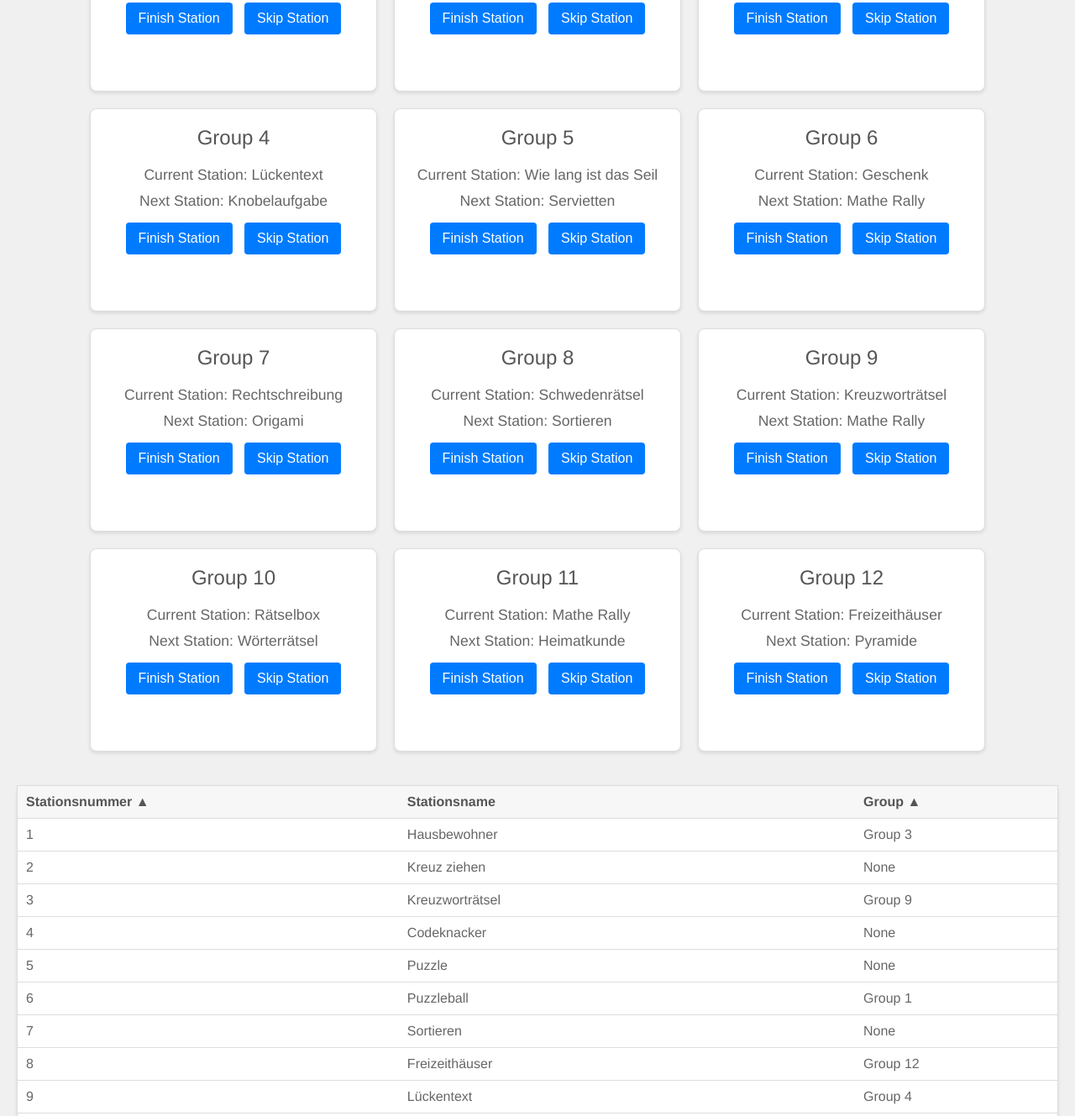
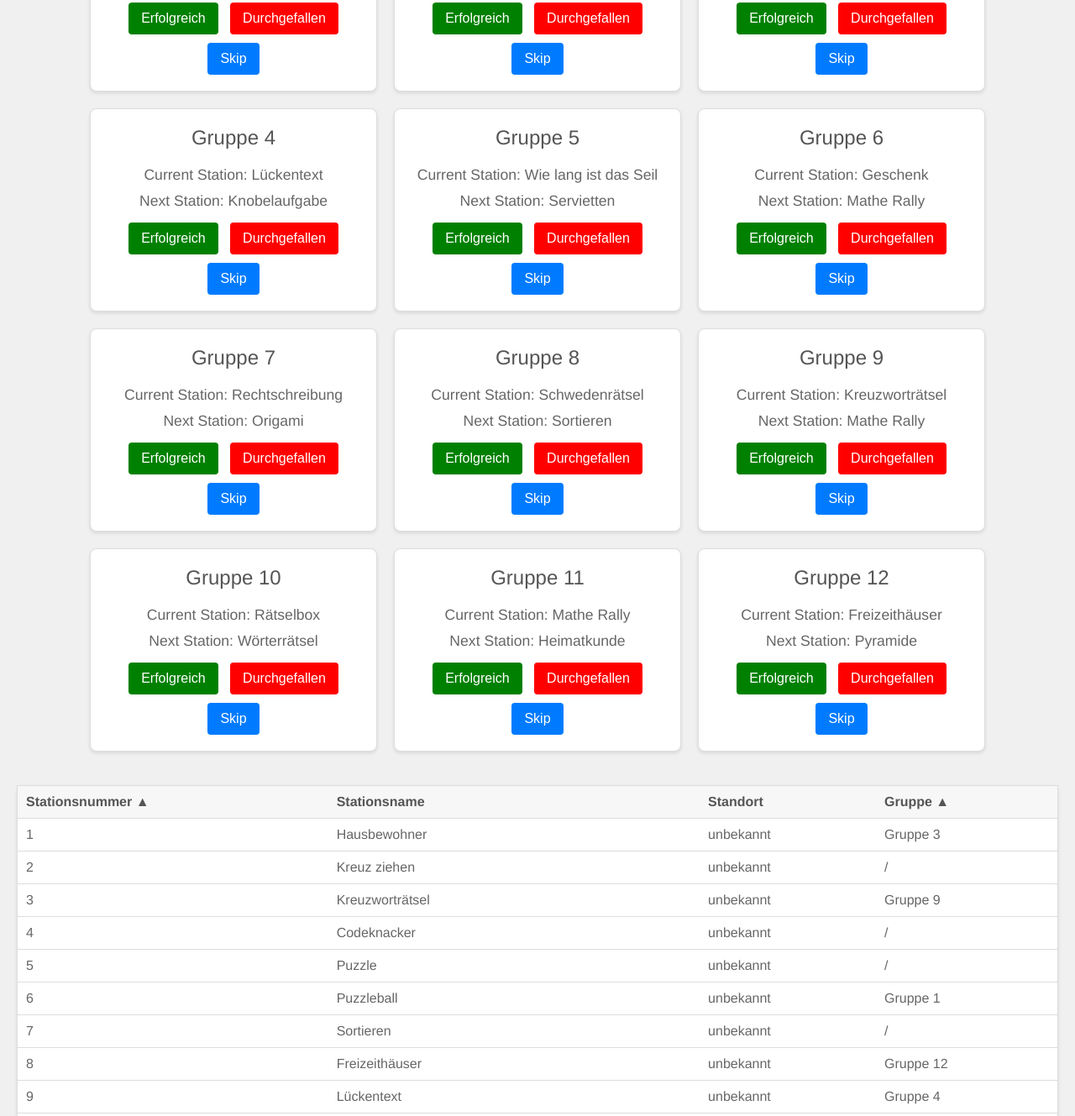
Before and after one commit to MathisTRD/Stempeljagd-FF25, a plain HTML site: page main.html in a window 1280 px wide. Shown: the part 251-1580 px from the top of the page at 84% size. Drawn offline with Linux system fonts and the light colour scheme.

Commit message:
New Modes

```diff
--- a/StempeljagdAufgabensammlung.json
+++ b/StempeljagdAufgabensammlung.json
@@ -4,6 +4,7 @@
         "Stationsname": "Hausbewohner",
         "Stationsbeschreibung": "Einsteinrätsel",
         "Stationslösung": "siehe Blatt",
+        "Stationsstandort": "unbekannt",
         "Autor": "Marijke"
     },
     {
@@ -11,6 +12,7 @@
         "Stationsname": "Kreuz ziehen",
         "Stationsbeschreibung": "Kreuz suchen",
         "Stationslösung": "Kreuz bringen",
+        "Stationsstandort": "unbekannt",
         "Autor": "Dominik"
     },
     {
@@ -18,6 +20,7 @@
         "Stationsname": "Kreuzworträtsel",
         "Stationsbeschreibung": "Kreuzworträtsel",
         "Stationslösung": "Messdiener",
+        "Stationsstandort": "unbekannt",
         "Autor": "Freya"
     },
     {
@@ -25,6 +28,7 @@
         "Stationsname": "Codeknacker",
         "Stationsbeschreibung": "Code knacken",
         "Stationslösung": "6 13 15 11 33",
+        "Stationsstandort": "unbekannt",
         "Autor": "Mathis"
     },
     {
@@ -32,6 +36,7 @@
         "Stationsname": "Puzzle",
         "Stationsbeschreibung": "Puzzle",
         "Stationslösung": "Bild vom Puzzle",
+        "Stationsstandort": "unbekannt",
         "Autor": "Jacqueline"
     },
     {
@@ -39,6 +44,7 @@
         "Stationsname": "Puzzleball",
         "Stationsbeschreibung": "Puzzleball",
         "Stationslösung": "Bild vom Puzzleball",
+        "Stationsstandort": "unbekannt",
         "Autor": "Jacqueline"
     },
     {
@@ -46,6 +52,7 @@
         "Stationsname": "Sortieren",
         "Stationsbeschreibung": "Leiter",
         "Stationslösung": "siehe Bild",
+        "Stationsstandort": "unbekannt",
         "Autor": "Andre"
     },
     {
@@ -53,6 +60,7 @@
         "Stationsname": "Freizeithäuser",
         "Stationsbeschreibung": "Häuser sortieren",
         "Stationslösung": "siehe Bild",
+        "Stationsstandort": "unbekannt",
         "Autor": "Jenny"
     },
     {
@@ -60,6 +68,7 @@
         "Stationsname": "Lückentext",
         "Stationsbeschreibung": "Lückentext einfach",
         "Stationslösung": "siehe Lückentext",
+        "Stationsstandort": "unbekannt",
         "Autor": "Pascal"
     },
     {
@@ -67,6 +76,7 @@
         "Stationsname": "Tippspiel",
         "Stationsbeschreibung": "EM Tippspiel",
         "Stationslösung": "siehe Bild",
+        "Stationsstandort": "unbekannt",
         "Autor": "Lilly"
     },
     {
@@ -74,6 +84,7 @@
         "Stationsname": "Wörterrätsel",
         "Stationsbeschreibung": "Wörterrätsel",
         "Stationslösung": "Kindheit",
+        "Stationsstandort": "unbekannt",
         "Autor": "Kira"
     },
     {
@@ -81,6 +92,7 @@
         "Stationsname": "Sudoku",
         "Stationsbeschreibung": "Sudoku",
         "Stationslösung": "siehe Bild",
+        "Stationsstandort": "unbekannt",
         "Autor": "Luca Marie"
     },
     {
@@ -88,6 +100,7 @@
         "Stationsname": "Knobelaufgabe",
         "Stationsbeschreibung": "Knobel",
         "Stationslösung": "siehe Blatt",
+        "Stationsstandort": "unbekannt",
         "Autor": "Merlin"
     },
     {
@@ -95,6 +108,7 @@
         "Stationsname": "Pyramide",
         "Stationsbeschreibung": "Pyramide",
         "Stationslösung": "Foto von Pyramide",
+        "Stationsstandort": "unbekannt",
         "Autor": "Nicolas"
     },
     {
@@ -102,6 +116,7 @@
         "Stationsname": "Schwedenrätsel",
         "Stationsbeschreibung": "Schwedenrätsel",
         "Stationslösung": "Paraphernalien",
+        "Stationsstandort": "unbekannt",
         "Autor": "Luca Mohr"
     },
     {
@@ -109,6 +124,7 @@
         "Stationsname": "Heimatkunde",
         "Stationsbeschreibung": "Fotos EuZ",
         "Stationslösung": "DKAHEBGCLFIJ",
+        "Stationsstandort": "unbekannt",
         "Autor": "Gerhard"
     },
     {
@@ -116,6 +132,7 @@
         "Stationsname": "Rechtschreibung",
         "Stationsbeschreibung": "Text",
         "Stationslösung": "17",
+        "Stationsstandort": "unbekannt",
         "Autor": "Gerhard"
     },
     {
@@ -123,6 +140,7 @@
         "Stationsname": "Origami",
         "Stationsbeschreibung": "Falten",
         "Stationslösung": "Herz abgeben",
+        "Stationsstandort": "unbekannt",
         "Autor": "Christina"
     },
     {
@@ -130,6 +148,7 @@
         "Stationsname": "Mathe Rally",
         "Stationsbeschreibung": "rechnen",
         "Stationslösung": "99",
+        "Stationsstandort": "unbekannt",
         "Autor": "Katja"
     },
     {
@@ -137,6 +156,7 @@
         "Stationsname": "Kreuzworträtsel",
         "Stationsbeschreibung": "Kreuzworträtsel",
         "Stationslösung": "Terrarium",
+        "Stationsstandort": "unbekannt",
         "Autor": "Katja"
     },
     {
@@ -144,6 +164,7 @@
         "Stationsname": "Buchstabenrätsel",
         "Stationsbeschreibung": "Buchstabenrätsel",
         "Stationslösung": "Ich hab die Freck",
+        "Stationsstandort": "unbekannt",
         "Autor": "Nele"
     },
     {
@@ -151,6 +172,7 @@
         "Stationsname": "Palindrom",
         "Stationsbeschreibung": "Datum",
         "Stationslösung": "03.02.2030",
+        "Stationsstandort": "unbekannt",
         "Autor": "David"
     },
     {
@@ -158,6 +180,7 @@
         "Stationsname": "Das Kartenhaus",
         "Stationsbeschreibung": "Kartenhaus bauen",
         "Stationslösung": "Bild von Kartenhaus",
+        "Stationsstandort": "unbekannt",
         "Autor": "Matthias"
     },
     {
@@ -165,6 +188,7 @@
         "Stationsname": "Wie lang ist das Seil",
         "Stationsbeschreibung": "Messen",
         "Stationslösung": "16,31m (16,25-16,37)",
+        "Stationsstandort": "unbekannt",
         "Autor": "Matthias"
     },
     {
@@ -172,6 +196,7 @@
         "Stationsname": "Würfelglück oder Können",
         "Stationsbeschreibung": "Würfeln",
         "Stationslösung": "Bild von Augensumme 50",
+        "Stationsstandort": "unbekannt",
         "Autor": "Matthias"
     },
     {
@@ -179,6 +204,7 @@
         "Stationsname": "543!",
         "Stationsbeschreibung": "zählen mit Gerät",
         "Stationslösung": "Bild von 543 Counts",
+        "Stationsstandort": "unbekannt",
         "Autor": "Matthias"
     },
     {
@@ -186,6 +212,7 @@
         "Stationsname": "Servietten",
         "Stationsbeschreibung": "Servietten fragen",
         "Stationslösung": "Serviettenformen",
+        "Stationsstandort": "unbekannt",
         "Autor": "Lennart"
     },
     {
@@ -193,6 +220,7 @@
         "Stationsname": "Geschenk",
         "Stationsbeschreibung": "Geschenk",
         "Stationslösung": "Geschenk",
+        "Stationsstandort": "unbekannt",
         "Autor": "Lennart"
     },
     {
@@ -200,6 +228,7 @@
         "Stationsname": "Malen",
         "Stationsbeschreibung": "Jeder malt nacheinander einen Strich. Es geht immer reihum. Insgesamt soll ein Stirnlappenbasilisk gemalt werden",
         "Stationslösung": "Bild eines Stirnlappenbasilisk",
+        "Stationsstandort": "unbekannt",
         "Autor": "Lennart"
     },
     {
@@ -207,6 +236,7 @@
         "Stationsname": "Rätselbox",
         "Stationsbeschreibung": "Boxen",
         "Stationslösung": "Wer ein guten Braten macht hat ein gutes Herz",
+        "Stationsstandort": "unbekannt",
         "Autor": "Lennart"
     }
 ]
--- a/main.html
+++ b/main.html
@@ -3,11 +3,11 @@
 <head>
     <meta charset="UTF-8">
     <meta name="viewport" content="width=device-width, initial-scale=1.0">
-    <title>Ferienfreizeit Game Tracker</title>
+    <title> Stempeljagd</title>
     <link rel="stylesheet" href="style.css">
 </head>
 <body>
-    <h1>Ferienfreizeit Game Tracker</h1>
+    <h1>Die Stempeljagd</h1>
     <div id="groups-container">
         <!-- Hier werden die Gruppen dynamisch hinzugefügt -->
     </div>
@@ -16,14 +16,14 @@
             <tr>
                 <th onclick="setFilter('station')">Stationsnummer <span id="station-sort-indicator">▲</span></th>
                 <th>Stationsname </th>
-                <th onclick="setFilter('group')">Group <span id="group-sort-indicator">▲</span></th>
+                <th> Standort</th>
+                <th onclick="setFilter('group')">Gruppe <span id="group-sort-indicator">▲</span></th>
             </tr>
         </thead>
         <tbody>
             <!-- Hier werden die Stationen und Gruppen dynamisch hinzugefügt -->
         </tbody>
     </table>
-    <img src="assets/Logo.jpg" alt="Messdiener Euren Zewen Logo" class="logo">
     <footer>
         <p>Developed and authored by Mathis</p>
     </footer>
--- a/script.js
+++ b/script.js
@@ -1,17 +1,17 @@
 // Definiere die Gruppen mit ihren aktuellen und nächsten Stationen sowie abgeschlossenen Stationen
 const groups = [
-    { name: 'Group 1', currentStation: null, nextStation: null, completedStations: [] },
-    { name: 'Group 2', currentStation: null, nextStation: null, completedStations: [] },
-    { name: 'Group 3', currentStation: null, nextStation: null, completedStations: [] },
-    { name: 'Group 4', currentStation: null, nextStation: null, completedStations: [] },
-    { name: 'Group 5', currentStation: null, nextStation: null, completedStations: [] },
-    { name: 'Group 6', currentStation: null, nextStation: null, completedStations: [] },
-    { name: 'Group 7', currentStation: null, nextStation: null, completedStations: [] },
-    { name: 'Group 8', currentStation: null, nextStation: null, completedStations: [] },
-    { name: 'Group 9', currentStation: null, nextStation: null, completedStations: [] },
-    { name: 'Group 10', currentStation: null, nextStation: null, completedStations: [] },
-    { name: 'Group 11', currentStation: null, nextStation: null, completedStations: [] },
-    { name: 'Group 12', currentStation: null, nextStation: null, completedStations: [] },
+    { name: 'Gruppe 1', currentStation: null, nextStation: null, completedStations: [] },
+    { name: 'Gruppe 2', currentStation: null, nextStation: null, completedStations: [] },
+    { name: 'Gruppe 3', currentStation: null, nextStation: null, completedStations: [] },
+    { name: 'Gruppe 4', currentStation: null, nextStation: null, completedStations: [] },
+    { name: 'Gruppe 5', currentStation: null, nextStation: null, completedStations: [] },
+    { name: 'Gruppe 6', currentStation: null, nextStation: null, completedStations: [] },
+    { name: 'Gruppe 7', currentStation: null, nextStation: null, completedStations: [] },
+    { name: 'Gruppe 8', currentStation: null, nextStation: null, completedStations: [] },
+    { name: 'Gruppe 9', currentStation: null, nextStation: null, completedStations: [] },
+    { name: 'Gruppe 10', currentStation: null, nextStation: null, completedStations: [] },
+    { name: 'Gruppe 11', currentStation: null, nextStation: null, completedStations: [] },
+    { name: 'Gruppe 12', currentStation: null, nextStation: null, completedStations: [] },
 ];
 
 // Definiere die Stationen
@@ -66,8 +66,9 @@ function updateGroups() {
             <h2>${group.name}</h2>
             <p>Current Station: ${group.currentStation}</p>
             <p>Next Station: ${group.nextStation}</p>
-            <button onclick="finishStation(groups[${groups.indexOf(group)}])">Finish Station</button>
-            <button onclick="skipStation(groups[${groups.indexOf(group)}])">Skip Station</button>
+            <button class="btn-erfolgreich" onclick="finishStation(groups[${groups.indexOf(group)}])">Erfolgreich</button>
+            <button class="btn-durchgefallen" onclick="skipStation(groups[${groups.indexOf(group)}])">Durchgefallen</button>
+            <button onclick="skipStation(groups[${groups.indexOf(group)}])">Skip</button>
         `;
         container.appendChild(groupDiv);
     });
@@ -97,7 +98,8 @@ function updateStationsTable() {
         row.innerHTML = `
             <td>${station.Stationsnummer}</td>
             <td>${station.Stationsname}</td>
-            <td>${groupAtStation ? groupAtStation.name : 'None'}</td>
+            <td>${station.Stationsstandort}</td>
+            <td>${groupAtStation ? groupAtStation.name : '/'}</td>
         `;
         tableBody.appendChild(row);
     });
--- a/style.css
+++ b/style.css
@@ -40,7 +40,7 @@ h1 {
 }
 
 .group:hover {
-    transform: translateY(-5px);
+    transform: translateY(-4px);
 }
 
 .group h2 {
@@ -69,10 +69,19 @@ button {
     transition: background-color 0.2s;
     margin: 5px;
 }
+.btn-erfolgreich{
+    background-color: green;
+    transition: background-color 0.2s;
+}
 
+.btn-durchgefallen{
+    background-color: red;
+    transition: background-color 0.2s;
+}
 button:hover {
-    background-color: #0056b3;
+    filter: brightness(90%);
 }
+
 
 table {
     width: 100%;
@@ -104,7 +113,6 @@ tr:hover {
 }
 
 .logo {
-    position: fixed;
     top: 20px;
     right: 20px;
     width: 100px;
```
